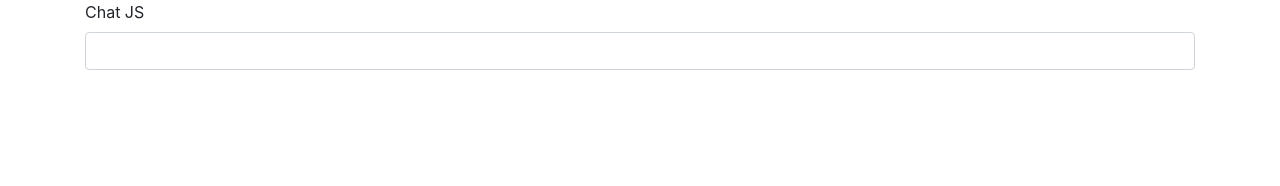
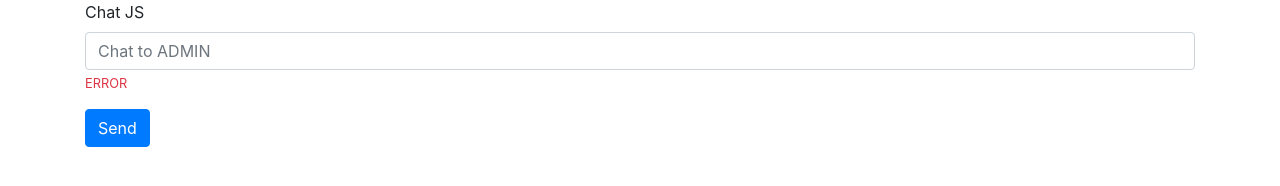
Before and after one commit to AdenSTUDIO/Git-NodeJS, a website: page views/index.html in a window 1280 px wide. Drawn offline with nearby package versions, Linux system fonts and the light colour scheme; files that its build step writes are made by us from their sources; files whose address does not match are found by name.

Commit message:
Update index.html

```diff
--- a/views/index.html
+++ b/views/index.html
@@ -18,8 +18,11 @@
     <div class="container">
         <div class="form-group">
             <label for="">Chat JS</label>
-            <input type="text" class="form-control" placeholder="">
-            <small id="helpId" class="form-text text-muted"></small>
+            <input type="text" class="form-control" placeholder="Chat to ADMIN">
+            <small id="helpId" class="form-text text-danger">ERROR</small>
+        </div>
+        <div class="form-group">
+            <button type="submit" class="btn btn-primary">Send</button>
         </div>
     </div>
     <!-- Optional JavaScript -->
```
